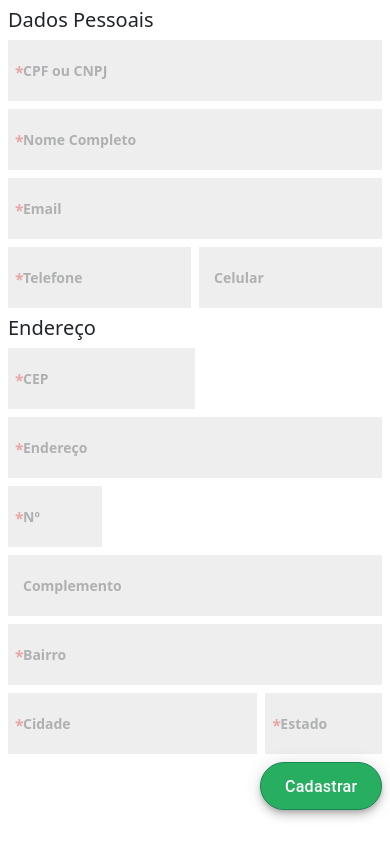
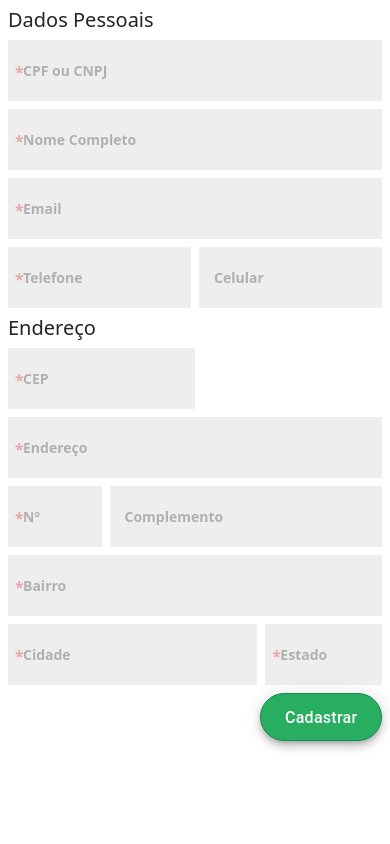
Before and after one commit to asaks84/form-validation, a website with bundled scripts: page usingConstraint/index.html in a window 390 px wide. Built offline with nearby package versions, Linux system fonts and the light colour scheme.

Commit message:
improve inputs positions

```diff
--- a/usingConstraint/index.html
+++ b/usingConstraint/index.html
@@ -84,7 +84,7 @@
               <div class="error"></div>
             </div>
 
-            <div class="col-md col-12">
+            <div class="col">
               <input id="complemento" name="complemento" type="text" placeholder=" " />
               <label for="complemento">Complemento</label>
               <div class="error"></div>
```
